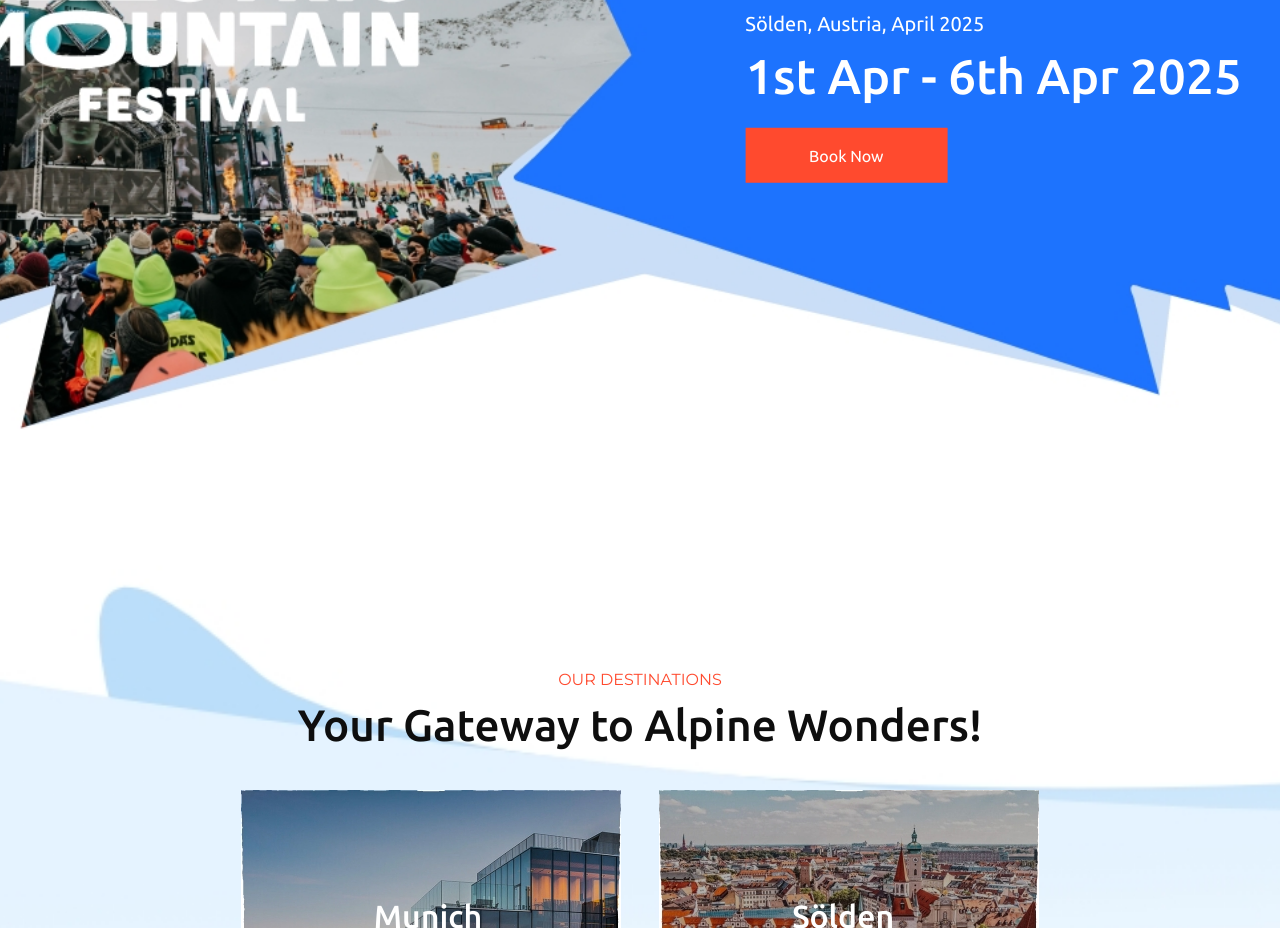
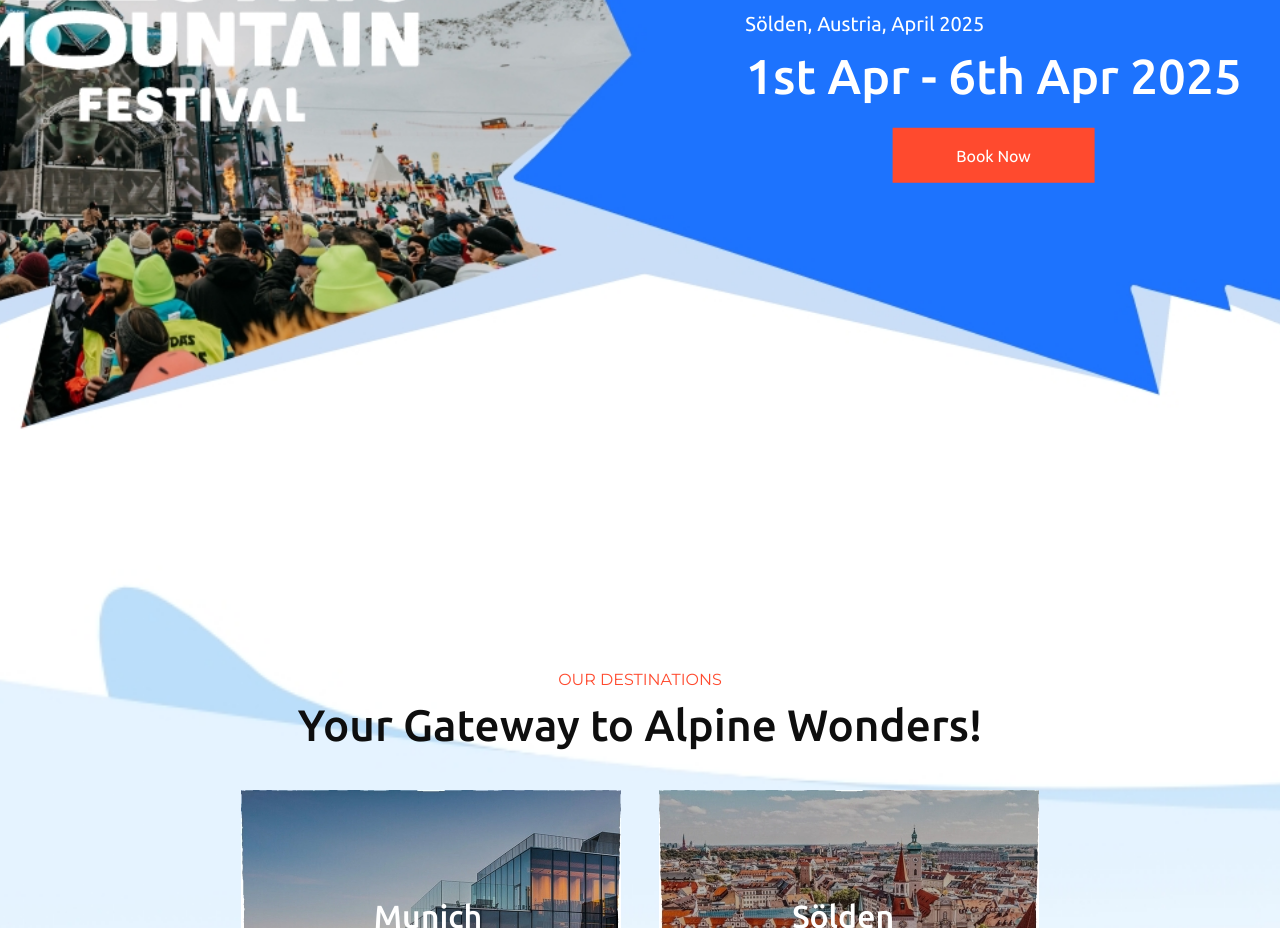
Before and after one commit to sudhanshulicensed/fest_landing_page, a React (Vite) app: page / in a window 1280 px wide. Shown: the part 4560-5488 px from the top of the page. Built offline with nearby package versions, Linux system fonts and the light colour scheme.

Commit message:
Chore : Fix Upcoming Button as per new styles.

```diff
--- a/src/components/Upcoming.css
+++ b/src/components/Upcoming.css
@@ -15,6 +15,12 @@
 
 .upcoming__title, .upcoming__event-time {
     word-wrap: break-word;
+}
+
+.upcoming__content-button-wrapper {
+    display: flex;
+    align-items: center;
+    justify-content: center;
 }
 
 @media (min-width: 1380px) {
--- a/src/components/Upcoming.jsx
+++ b/src/components/Upcoming.jsx
@@ -7,10 +7,23 @@ export default function Upcoming() {
   return (
     <article className="upcoming">
       <div className="upcoming__content">
-        <h1 className="upcoming__title font-s-xxlarge font-w-bold">Electric Mountain Festival 2025</h1>
-        <p className="font-s-large font-w-regular"> Sölden, Austria, April 2025</p>
-        <p className="upcoming__event-time font-w-medium">1st Apr - 6th Apr 2025</p>
-        <Button title={ isMobile ? "Pre-Register Now" : "Book Now"} buttonHeight={'55px'} buttonWidth={'202px'}/>
+        <h1 className="upcoming__title font-s-xxlarge font-w-bold">
+          Electric Mountain Festival 2025
+        </h1>
+        <p className="font-s-large font-w-regular">
+          {" "}
+          Sölden, Austria, April 2025
+        </p>
+        <p className="upcoming__event-time font-w-medium">
+          1st Apr - 6th Apr 2025
+        </p>
+        <div className="upcoming__content-button-wrapper">
+          <Button
+            title={isMobile ? "Pre-Register Now" : "Book Now"}
+            buttonHeight={"55px"}
+            buttonWidth={"202px"}
+          />
+        </div>
       </div>
     </article>
   );
```
